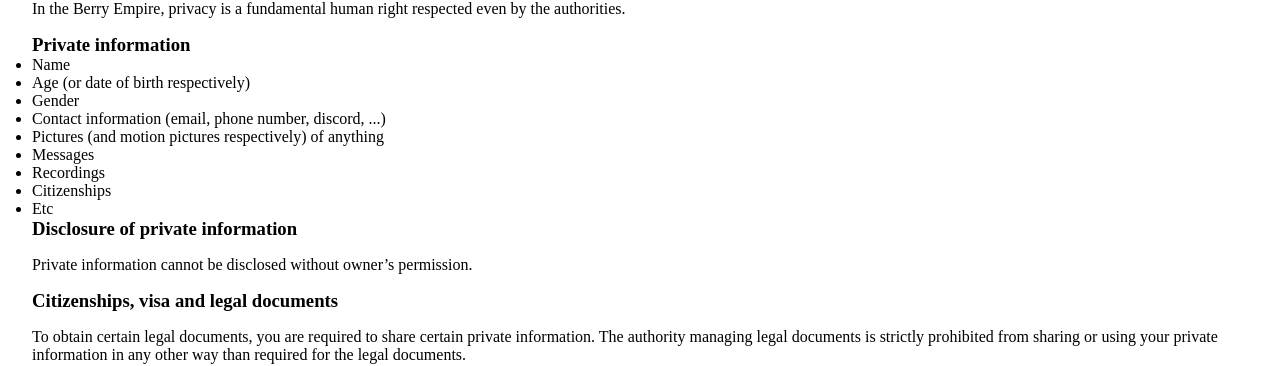
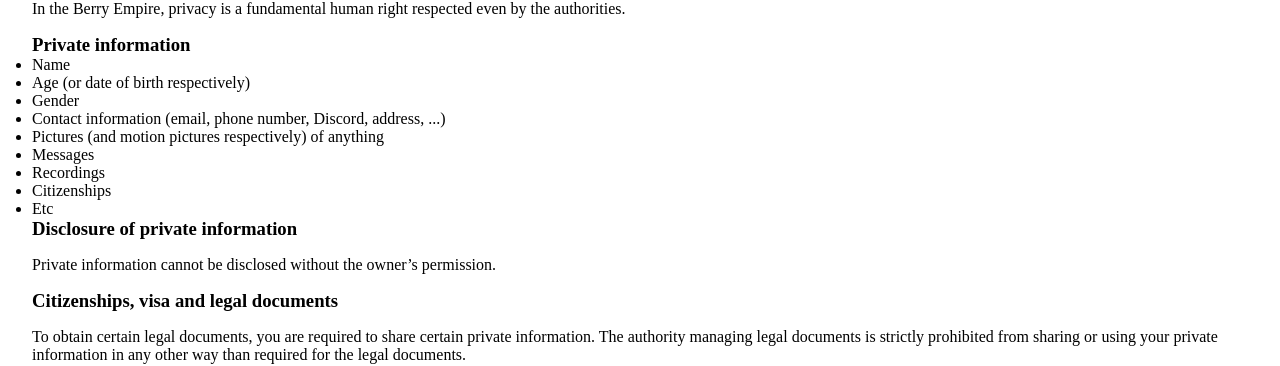
Before and after one commit to berryempire/berryempire.github.io, a Jekyll site: the page built from law/privacy.md, in a window 1280 px wide. Shown: the part 232-598 px from the top of the page. Built offline with Jekyll 4.4.1, drawn with Linux system fonts in a browser that asks for light colours; our own code applies the rules of GitHub Pages for plain Markdown files.

Commit message:
Update privacy.md

```diff
--- a/law/privacy.md
+++ b/law/privacy.md
@@ -6,7 +6,7 @@ In the Berry Empire, privacy is a fundamental human right respected even by the
   <li>Name</li>
   <li>Age (or date of birth respectively)</li>
   <li>Gender</li>
-  <li>Contact information (email, phone number, discord, ...)</li>
+  <li>Contact information (email, phone number, Discord, address, ...)</li>
   <li>Pictures (and motion pictures respectively) of anything</li>
   <li>Messages</li>
   <li>Recordings</li>
@@ -15,7 +15,7 @@ In the Berry Empire, privacy is a fundamental human right respected even by the
 </ul>
 
 ### Disclosure of private information
-Private information cannot be disclosed without owner's permission.
+Private information cannot be disclosed without the owner's permission.
 
 ### Citizenships, visa and legal documents
 To obtain certain legal documents, you are required to share certain private information.
```
